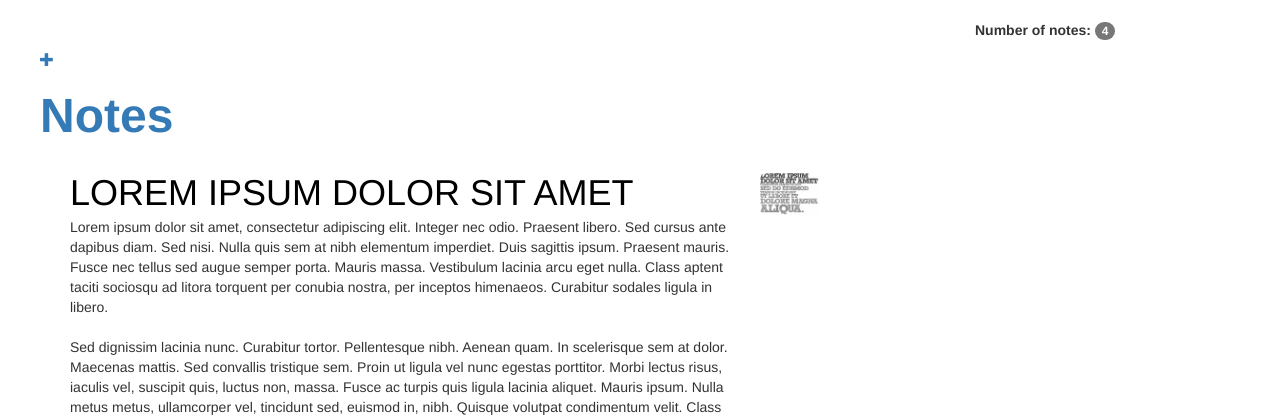
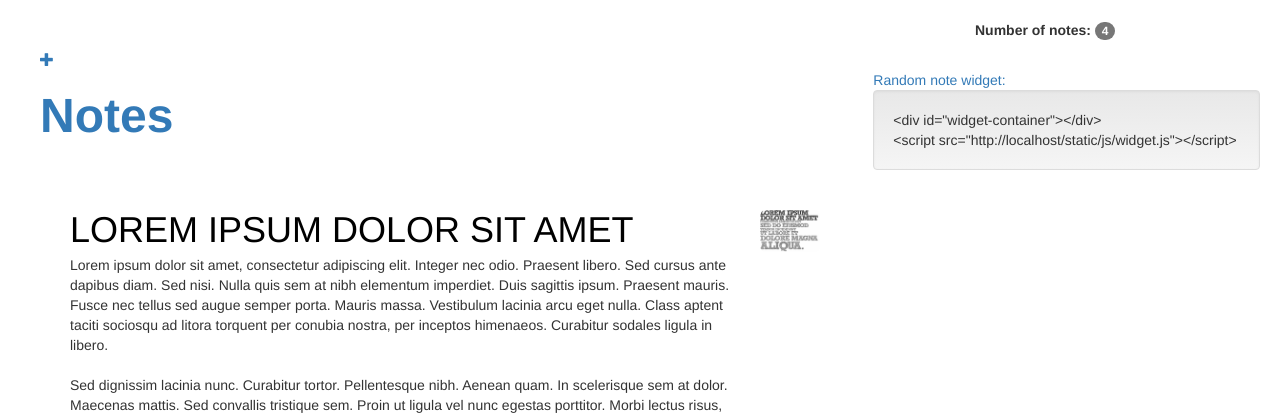
Before and after one commit to ibra86/anton_ibragimov_test_pj, a Django app: page / in a window 1280 px wide. Shown: the top 418 px of the page. Run offline with Django 3.2, Linux system fonts and the light colour scheme; data comes from the database, SQL or seed files in the repository; some libraries are stand-ins or nearby versions.

Commit message:
added random note widget

```diff
--- a/mysite_proj/settings.py
+++ b/mysite_proj/settings.py
@@ -73,6 +73,7 @@ TEMPLATES = [
                 'django.contrib.auth.context_processors.auth',
                 'django.contrib.messages.context_processors.messages',
                 'notes_app.context_processors.notes_num',
+                'notes_app.context_processors.portal_url',
             ],
         },
     },
@@ -131,7 +132,7 @@ USE_TZ = False
 STATIC_URL = '/static/'
 MEDIA_URL = '/media/'
 MEDIA_ROOT = os.path.join(BASE_DIR,'media')
-PORTAL_URL = 'http://localhost:8000'
+# PORTAL_URL = 'http://localhost:8000'
 
 
 
--- a/mysite_proj/urls.py
+++ b/mysite_proj/urls.py
@@ -1,6 +1,6 @@
 from django.conf.urls import url
 from django.contrib import admin
-from notes_app.views import NoteList, NoteDetail, AddNote
+from notes_app.views import NoteList, NoteDetail, AddNote, WidgetTemplate
 
 from .settings import STATIC_URL, MEDIA_URL, MEDIA_ROOT, DEBUG
 from django.conf import settings
@@ -11,6 +11,7 @@ urlpatterns = [
 	url(r'^$', NoteList.as_view(), name="home"),
 	url(r'^note/(?P<pk>[0-9]+)/$', NoteDetail.as_view(), name='note_detail'),
     url(r'^note/add/$', AddNote.as_view(), name='add_note'),
+	url(r'^widget-example$', WidgetTemplate.as_view(), name='widget_example'),
 ] + static(STATIC_URL, document_root=settings.STATIC_ROOT)
 
 if DEBUG:
--- a/notes_app/context_processors.py
+++ b/notes_app/context_processors.py
@@ -1,4 +1,8 @@
 def notes_num(request):
-    from .models import Note
-    notes_num = len(Note.objects.all())
-    return {'notes_num':notes_num}
+	from .models import Note
+	notes_num = len(Note.objects.all())
+	return {'notes_num':notes_num}
+
+def portal_url(request):
+	PORTAL_URL = request.build_absolute_uri()
+	return {'PORTAL_URL': PORTAL_URL[:-1]}
--- a/notes_app/static/js/main.js
+++ b/notes_app/static/js/main.js
@@ -12,7 +12,8 @@ function initNewNote(){
 },
 error : function(xhr,errmsg,err) {
                             alert(xhr.status + ": " + xhr.responseText);
-  });
+  }
+});
 }
 
 // function initNewRequestStat(){
--- /dev/null
+++ b/notes_app/static/js/widget.js
@@ -0,0 +1,48 @@
+(function() {
+
+// portal_url of current js file
+var portal_url = (function(){
+	var scripts = document.getElementsByTagName("script");
+    var current_scr = scripts[scripts.length-1].src;
+	var pathArray = current_scr.split( '/' );
+	return  pathArray[0] + '//' +  pathArray[2];
+})();
+
+	var script_tag = document.createElement('script');
+	script_tag.setAttribute("src","http://cdnjs.cloudflare.com/ajax/libs/jquery/2.1.1/jquery.js");
+
+	// console.log(scriptLoadHandler);
+	script_tag.onload = scriptLoadHandler;
+	(document.getElementsByTagName("head")[0]||document.documentElement).appendChild(script_tag);
+
+
+	function scriptLoadHandler() {
+		// looking up django template variable in the body html tag
+    // var portal_url ='http://localhost:8000/'//document.getElementsByTagName('body')[0].getAttribute('data-portal_url');
+
+    $.ajax({
+      url: portal_url,
+      success:function(data){
+        var hrefs = new Array();
+
+        // array of all notes href
+        $(data).find('#page-content a[href*="/note/"]').each(function(){
+          hrefs.push($(this).attr('href'));
+        });
+
+        // random href url
+        var http_url_random = hrefs[Math.floor(Math.random()*hrefs.length)];
+        $.ajax({
+          url: http_url_random,
+          success: function(data){
+            $('#widget-container').html($(data).find('.row').html()).after("<br/>")
+          }
+        });
+      },
+	  error : function(xhr,errmsg,err) {
+		  alert(xhr.status + ": " + xhr.responseText);
+	    }
+    });
+	}
+
+})();
--- a/notes_app/templates/add_note.html
+++ b/notes_app/templates/add_note.html
@@ -2,6 +2,7 @@
 
 {% block content %}
 <div class="container">
+
 	<h1>New note</h1>
 	<form method="POST" class="form-horizontal" id="id-note-form">
 		{% csrf_token %}
--- a/notes_app/templates/base.html
+++ b/notes_app/templates/base.html
@@ -29,8 +29,14 @@
 				</a>
 				<h1> <a href="/">Notes</a></h1>
 			</div>
+
+			{# widget field #}
 			<div class="col-xs-4">
-	            <br>
+            <br>
+            {% url 'home' as url_home %}
+            {% if request.path == url_home %}
+                {% include 'widget_block.html' %}
+            {% endif %}
             </div>
 		</div>
 
--- /dev/null
+++ b/notes_app/templates/widget_block.html
@@ -0,0 +1,15 @@
+{% load static from staticfiles %}
+
+<span><a href="{% url 'widget_example' %}">Random note widget:</a></span>
+<div id="random_widget" class="well">
+  {% comment %}<script src="http://localhost:8000/static/js/widget.js"></script>{% endcomment %}
+  <script src='{% static "js/widget.js" %}'></script>
+  <script>
+    document.write('&lt;div id="widget-container"&gt;&lt;/div&gt;');
+  </script>
+</br>
+  <script>
+  document.write('&lt;script src=&quot;{{ PORTAL_URL }}{% static "js/widget.js" %}&quot;&gt;&lt;/script&gt;');
+</script>
+  <!-- <p id="widget-text"></p> -->
+</div>
--- a/notes_app/views.py
+++ b/notes_app/views.py
@@ -1,4 +1,4 @@
-from django.views.generic import ListView, DetailView
+from django.views.generic import ListView, DetailView, TemplateView
 from django.views.generic.edit import CreateView
 from .models import Note
 from .forms import NoteForm
@@ -31,3 +31,6 @@ class AddNote(CreateView):
 		if self.request.is_ajax():
 			pass
 		return redirect('note_detail', pk=self.note.pk)
+
+class WidgetTemplate(TemplateView):
+	template_name = 'widget_example.html'
```
Also changed, not shown: notes_app/templates/widget_example.html (added, +10 -0 lines).
